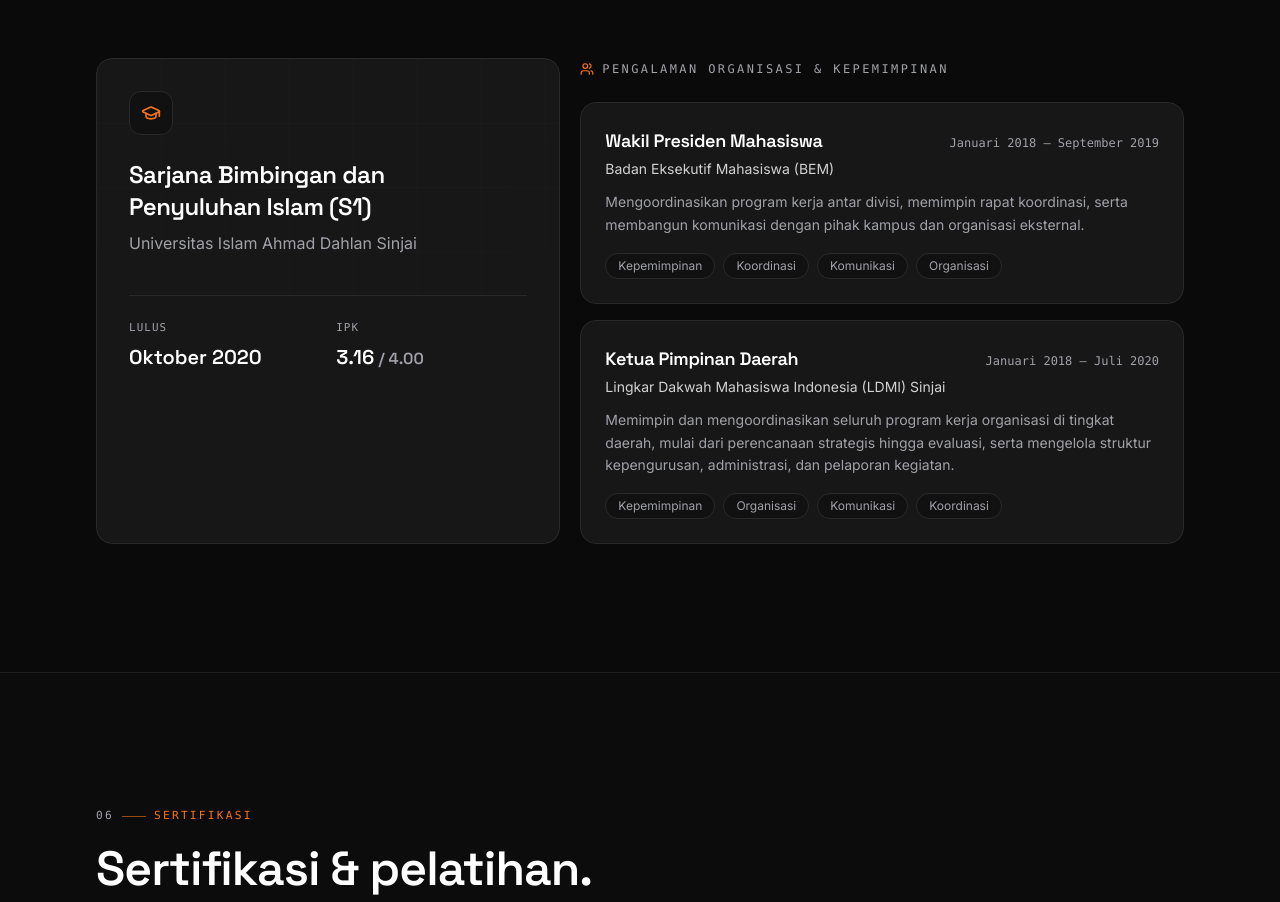
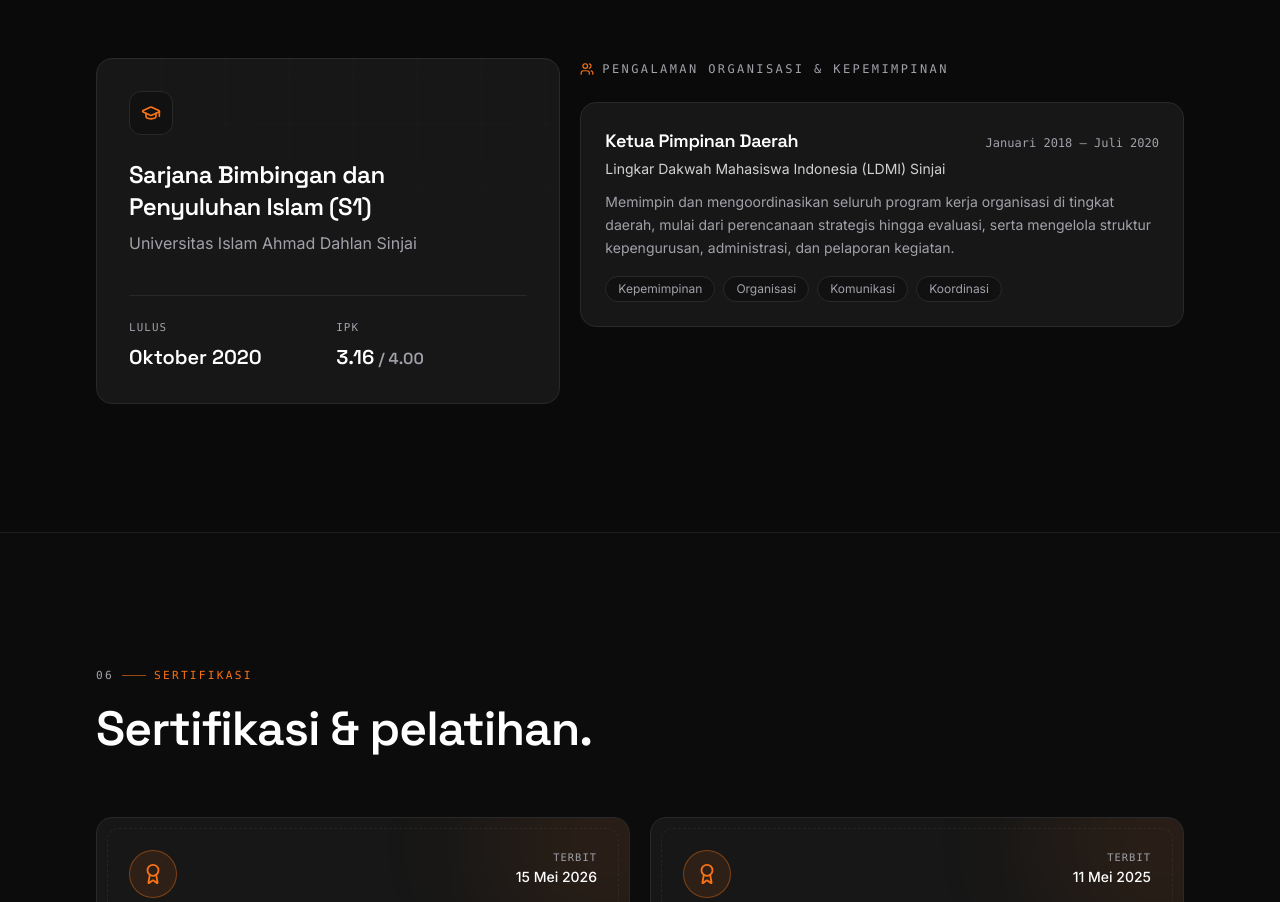
Before and after one commit to ajietiswara2024/ajiet-portfolio, a React (Vite) app: page / in a window 1280 px wide. Shown: the part 7040-7942 px from the top of the page. Built offline with nearby package versions, Linux system fonts and the light colour scheme.

Commit message:
Remove BEM entry from leadership experience
Co-Authored-By: Claude Opus 5.5 <noreply@anthropic.com>

```diff
--- a/src/data/education.ts
+++ b/src/data/education.ts
@@ -11,14 +11,6 @@ export const education: Education[] = [
 
 export const leadership: Leadership[] = [
   {
-    role: 'Wakil Presiden Mahasiswa',
-    organization: 'Badan Eksekutif Mahasiswa (BEM)',
-    period: 'Januari 2018 – September 2019',
-    description:
-      'Mengoordinasikan program kerja antar divisi, memimpin rapat koordinasi, serta membangun komunikasi dengan pihak kampus dan organisasi eksternal.',
-    emphasis: ['Kepemimpinan', 'Koordinasi', 'Komunikasi', 'Organisasi'],
-  },
-  {
     role: 'Ketua Pimpinan Daerah',
     organization: 'Lingkar Dakwah Mahasiswa Indonesia (LDMI) Sinjai',
     period: 'Januari 2018 – Juli 2020',
```
